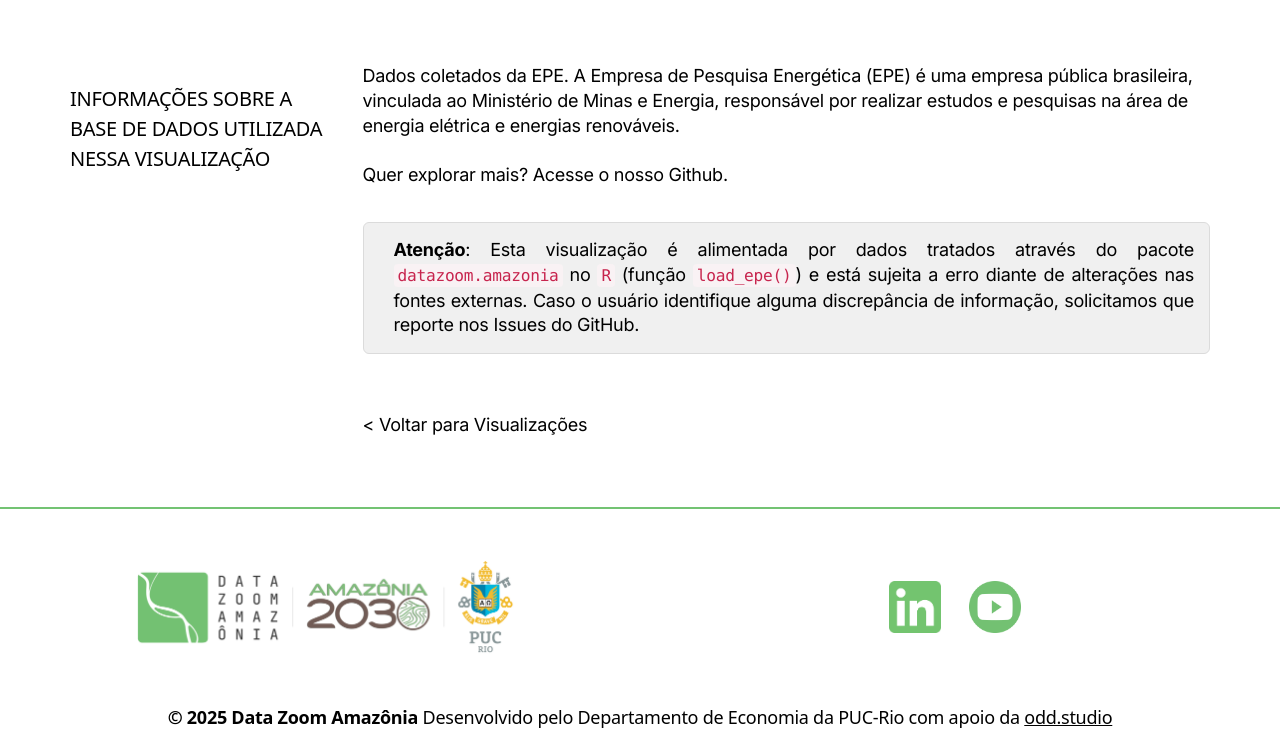
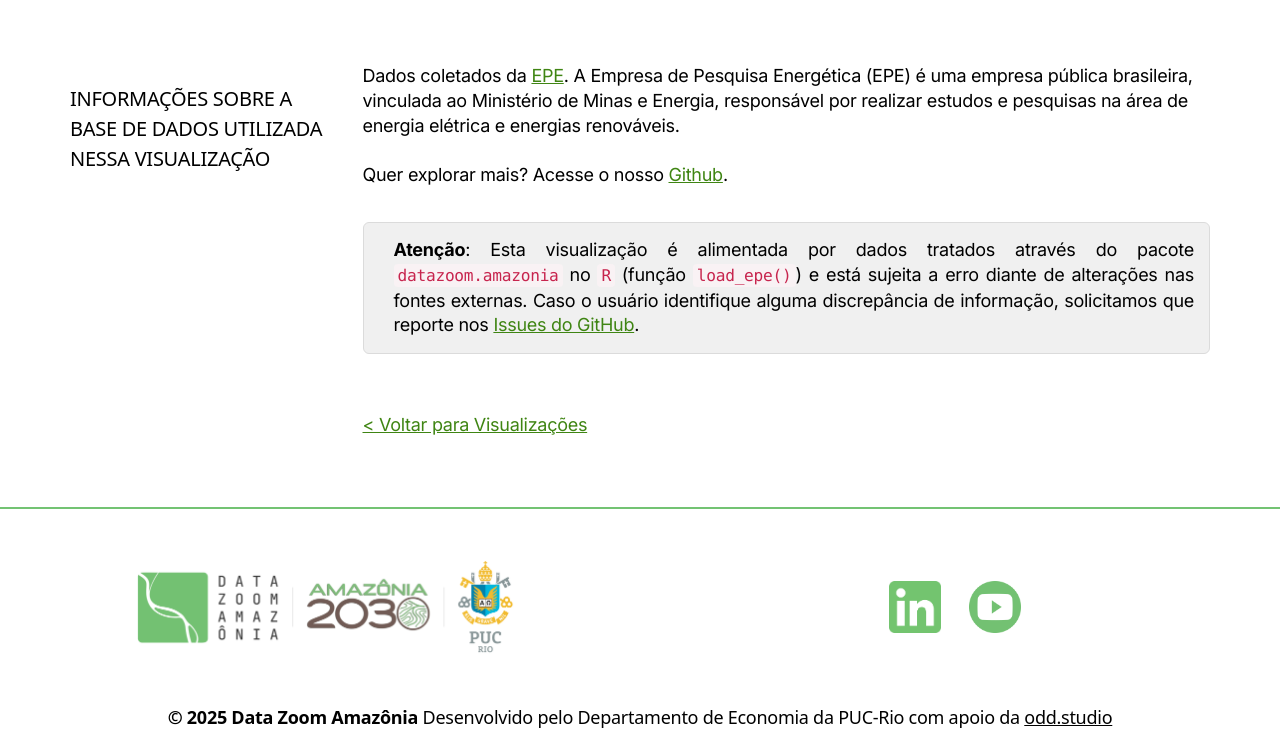
Before and after one commit to datazoompuc/amazonia, a Jekyll site: the page built from pt/viz/series-temporais-da-producao-consumo-e-consumidores-de-energia.md, in a window 1280 px wide and 1400 px high, scrolled down 385 px. Shown: the part 669-1400 px from the top of the window. Built offline with Jekyll 4.4.1, drawn with Linux system fonts in a browser that asks for light colours; nearby versions of some CDN libraries.

Commit message:
Editando links clicáveis das páginas de visualizações
palavras que tem links passam a ser verdes, sublinhadas e deixam de ser sublinhadas quando passa o mouse por cima.

```diff
--- a/assets/css/style.css
+++ b/assets/css/style.css
@@ -860,6 +860,15 @@ footer.dzam-footer .footer-credits a:hover {
   text-align: left;
 }
 
+.rodape_viz a {
+  color: #3f8513;
+  text-decoration: underline;
+}
+
+.rodape_viz a:hover {
+  text-decoration: none;
+}
+
 
 /* remove espaço extra logo abaixo do header */
 .header-inner,
```
